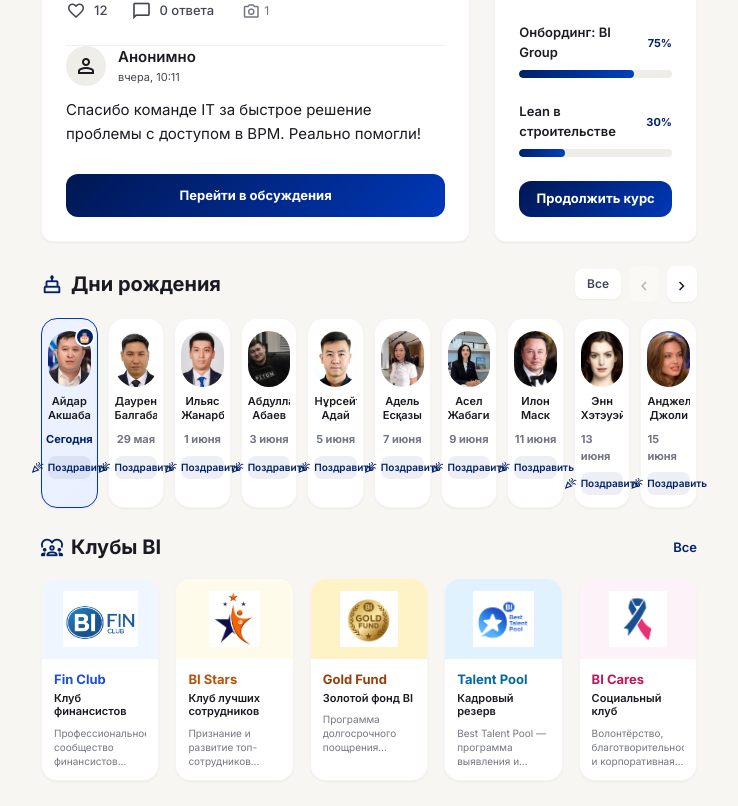
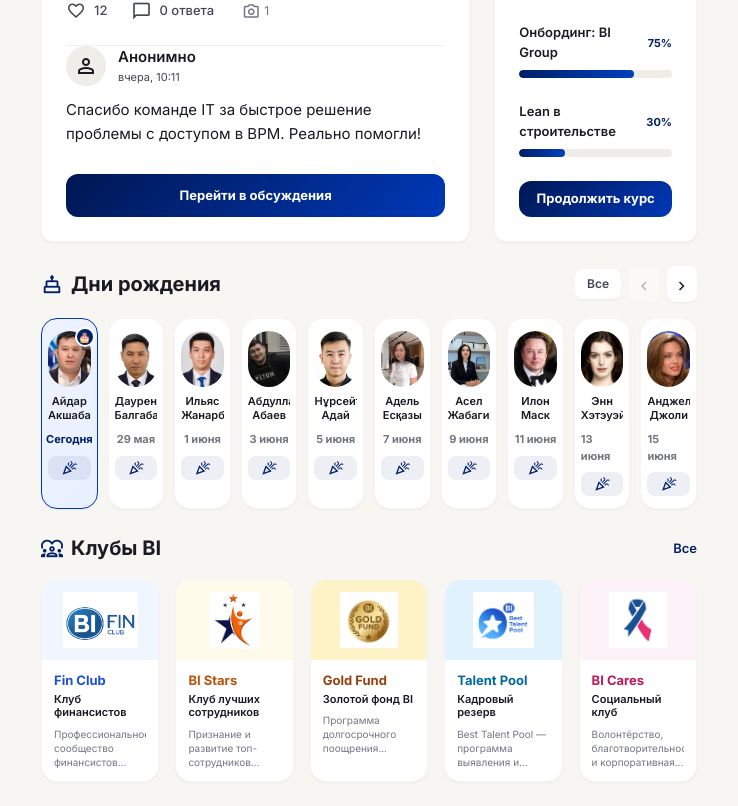
Before and after one commit to bekkairzhan-eng/Projects, a React (Vite) app in the folder stitch-life/: page / in a window 1280 px wide. Shown: the part 1225-2031 px from the top of the page, without its empty margins (239-977 px from the left). Built offline with nearby package versions, Linux system fonts and the light colour scheme.

Commit message:
UI: кнопка «Поздравить» — только иконка, убрать текст
На MacBook Air M2 текст не влезал в карточку дня рождения.
Текст заменён на title-подсказку при наведении.

```diff
--- a/stitch-life/src/components/Feed.jsx
+++ b/stitch-life/src/components/Feed.jsx
@@ -692,9 +692,8 @@ export default function Feed({ onSystemClick: _onSystemClick, onOpenTasks }) {
                 {b.name}
               </p>
               <p className="font-bold" style={{ fontSize: 11, color: b.today ? '#002068' : '#747684' }}>{b.when}</p>
-              <button className="flex items-center justify-center gap-1 rounded-lg font-semibold transition-colors" style={{ fontSize: 10, whiteSpace: 'nowrap', width: '100%', padding: '4px 0', background: 'rgba(0,32,104,0.07)', color: '#002068' }}>
-                <span className="material-symbols-outlined" style={{ fontSize: 13 }}>celebration</span>
-                Поздравить
+              <button title="Поздравить" className="flex items-center justify-center rounded-lg font-semibold transition-colors hover:bg-primary/10" style={{ width: '100%', padding: '4px 0', background: 'rgba(0,32,104,0.07)', color: '#002068' }}>
+                <span className="material-symbols-outlined" style={{ fontSize: 16 }}>celebration</span>
               </button>
             </div>
           )}
```
